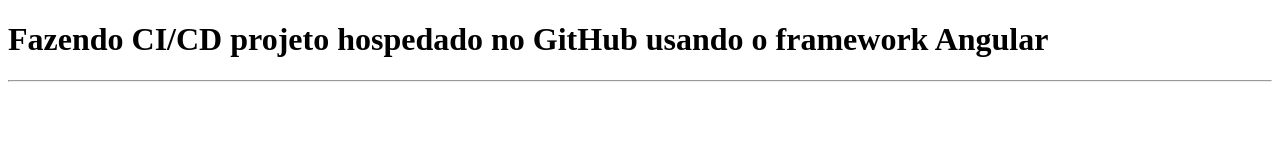
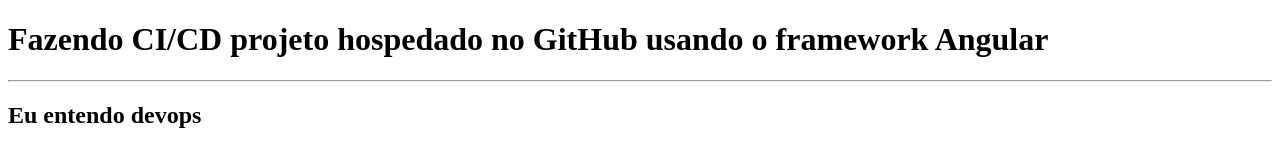
Before and after one commit to Nobre432/CI-CD-Angular, a plain HTML site: page index.html in a window 1280 px wide. Drawn offline with Linux system fonts and the light colour scheme.

Commit message:
Second commit

```diff
--- a/index.html
+++ b/index.html
@@ -10,6 +10,7 @@
 
 <h1>Fazendo CI/CD projeto hospedado no GitHub usando o framework Angular</h1>
 <hr>
+<h2>Eu entendo devops</h2>
 
 </body>
 </html>
```
